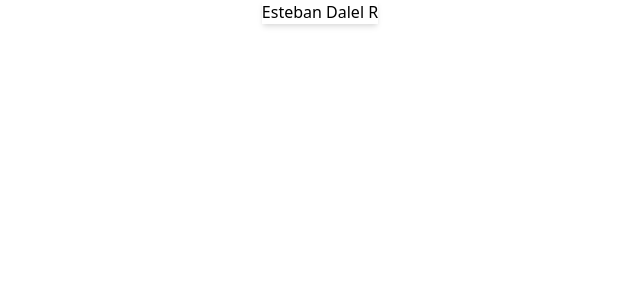
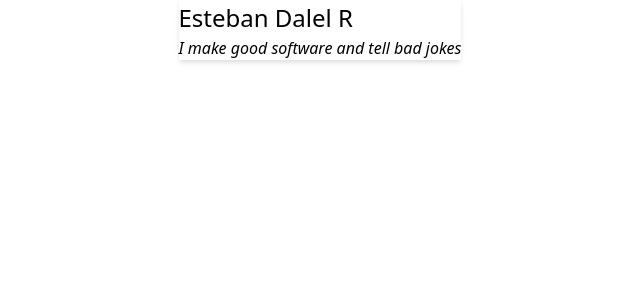
Before and after one commit to EstebanDalelR/estebandalelr.github.io, a Next.js app: page / in a window 1280 px wide. Shown: the top 300 px of the page, without its empty margins (320-960 px from the left). Built offline with nearby package versions, Linux system fonts and the light colour scheme.

Commit message:
Added more content to card

```diff
--- a/pages/index.tsx
+++ b/pages/index.tsx
@@ -3,7 +3,8 @@ export default function IndexPage() {
   return (
     <div className="w-full h-full flex justify-center items-center">
       <div className="shadow-md">
-        <h1>Esteban Dalel R</h1>
+        <h1 className="text-2xl">Esteban Dalel R</h1>
+        <h2 className="italic">I make good software and tell bad jokes</h2>
       </div>
     </div>
   )
```
